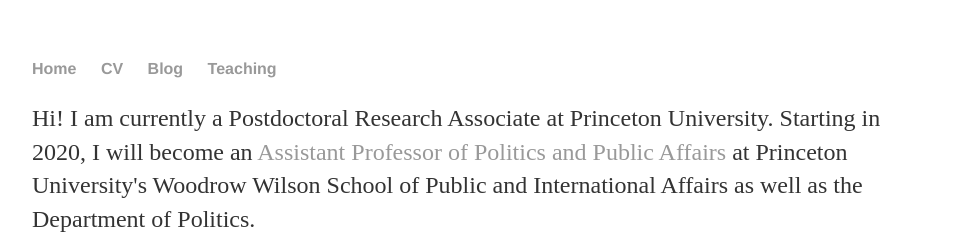
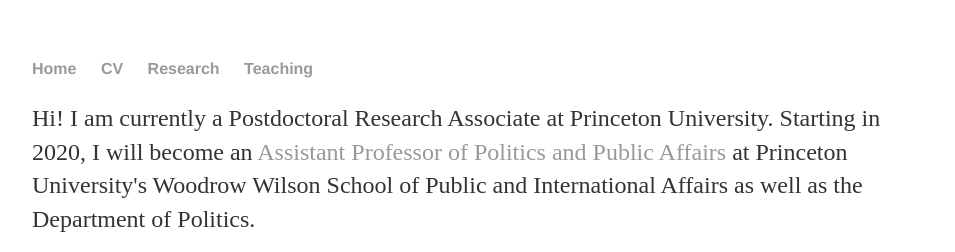
Before and after one commit to zhaoliresearch/zhaoliresearch.github.io, a Jekyll site: the page index.html, which Jekyll copies as it is, in a window 1280 px wide. Shown: the top 252 px of the page, without its empty margins (160-1115 px from the left). Built offline with Jekyll 4.4.1, drawn with Linux system fonts in a browser that asks for light colours.

Commit message:
Update index.html

```diff
--- a/index.html
+++ b/index.html
@@ -10,7 +10,7 @@
     		<ul>
         		<li><a href="/">Home</a></li>
         		<li><a href="/CV">CV</a></li>
-        		<li><a href="/Research">Blog</a></li>
+        		<li><a href="/Research">Research</a></li>
         	  <li><a href="/Teaching">Teaching</a></li>
     		</ul>
 		</nav>
```
